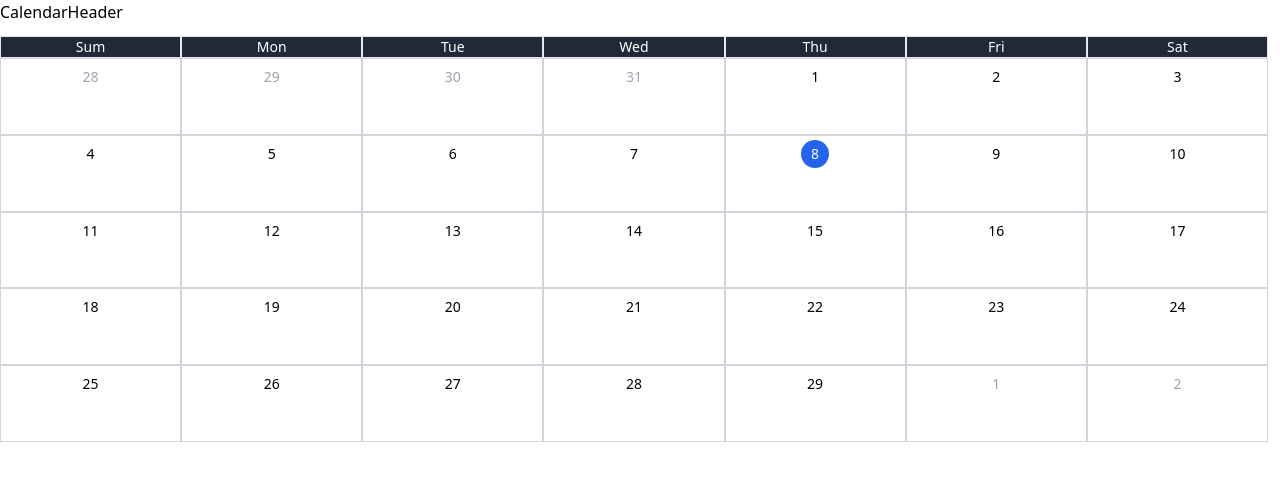
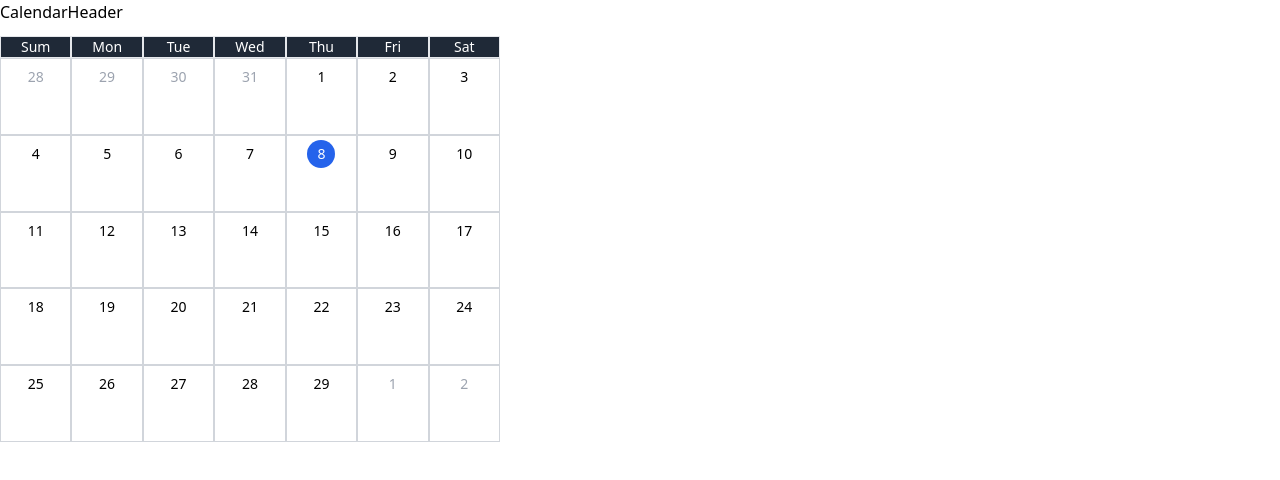
Before and after one commit to KenichiroMatsubara/burpee-app, a React (Create React App) app: page / in a window 1280 px wide. Shown: the top 480 px of the page. Built offline with nearby package versions, Linux system fonts and the light colour scheme.

Commit message:
入力欄の微調整とカレンダーの横の大きさに上限を付けた

```diff
--- a/src/components/AddModular.jsx
+++ b/src/components/AddModular.jsx
@@ -142,7 +142,7 @@ const AddModular = (props) => {
                                 id="BurpeePaceInput"
                                 value={burpeePace}
                                 className='border border-gray-400 rounded w-10 p-1 ml-2 text-center'
-                                onChange={(e) => setBurpeePace(Number(e.target.value))}
+                                onChange={(e) => setBurpeePace(e.target.value)}
                             />
                         </div>
                     </div>
@@ -168,7 +168,7 @@ const AddModular = (props) => {
                         </div>
                         <label htmlFor='runLengthInput'>距離</label>
                         <input
-                            onChange={(e) => setRunLength(Number(e.target.value))}
+                            onChange={(e) => setRunLength(e.target.value)}
                             id='runLengthInput'
                             value={runLength}
                             type='number'
--- a/src/components/Main.jsx
+++ b/src/components/Main.jsx
@@ -11,7 +11,7 @@ export const Main = () => {
             className='h-screen flex flex-1 flex-col'
         >
             <CalendarHeader />
-            <div className='flex flex-1'>
+            <div className='flex flex-1 max-w-lg'>
                 <Month month={currentMonth} />
             </div>
         </div>
```
